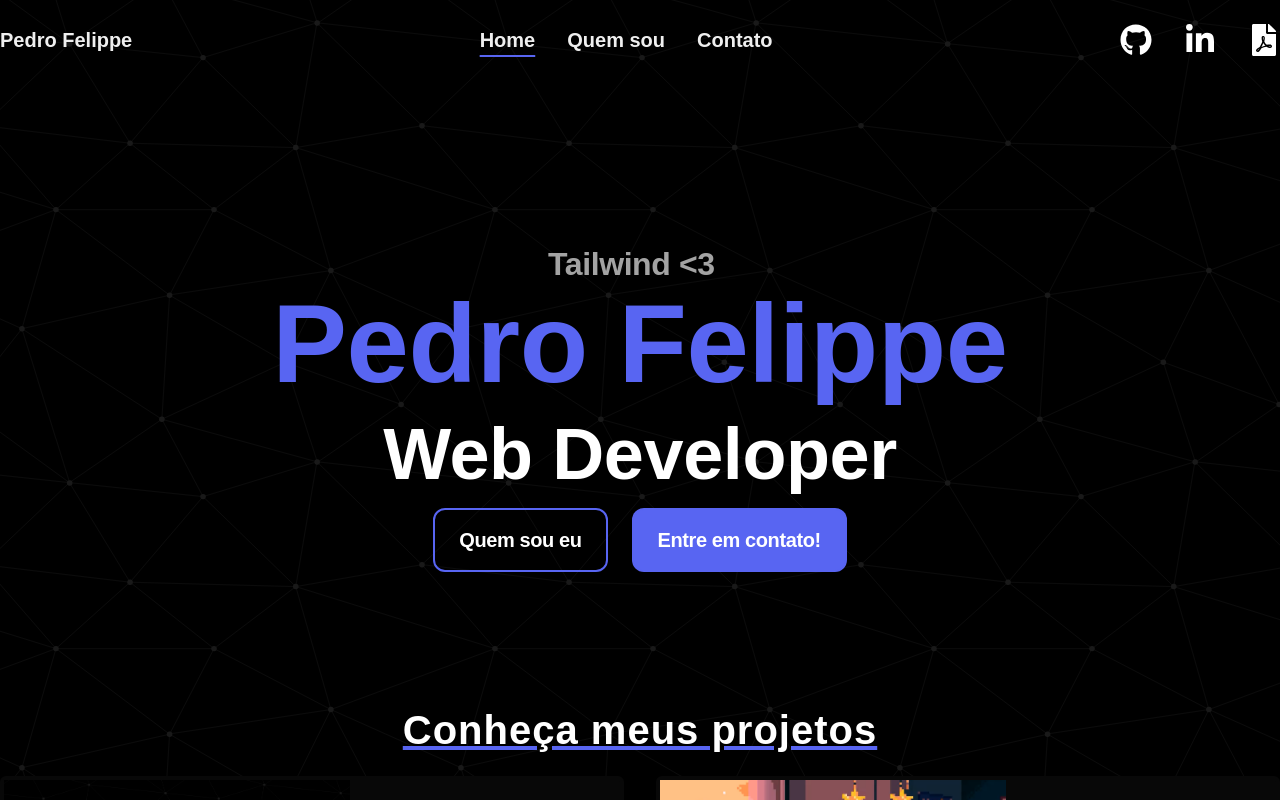
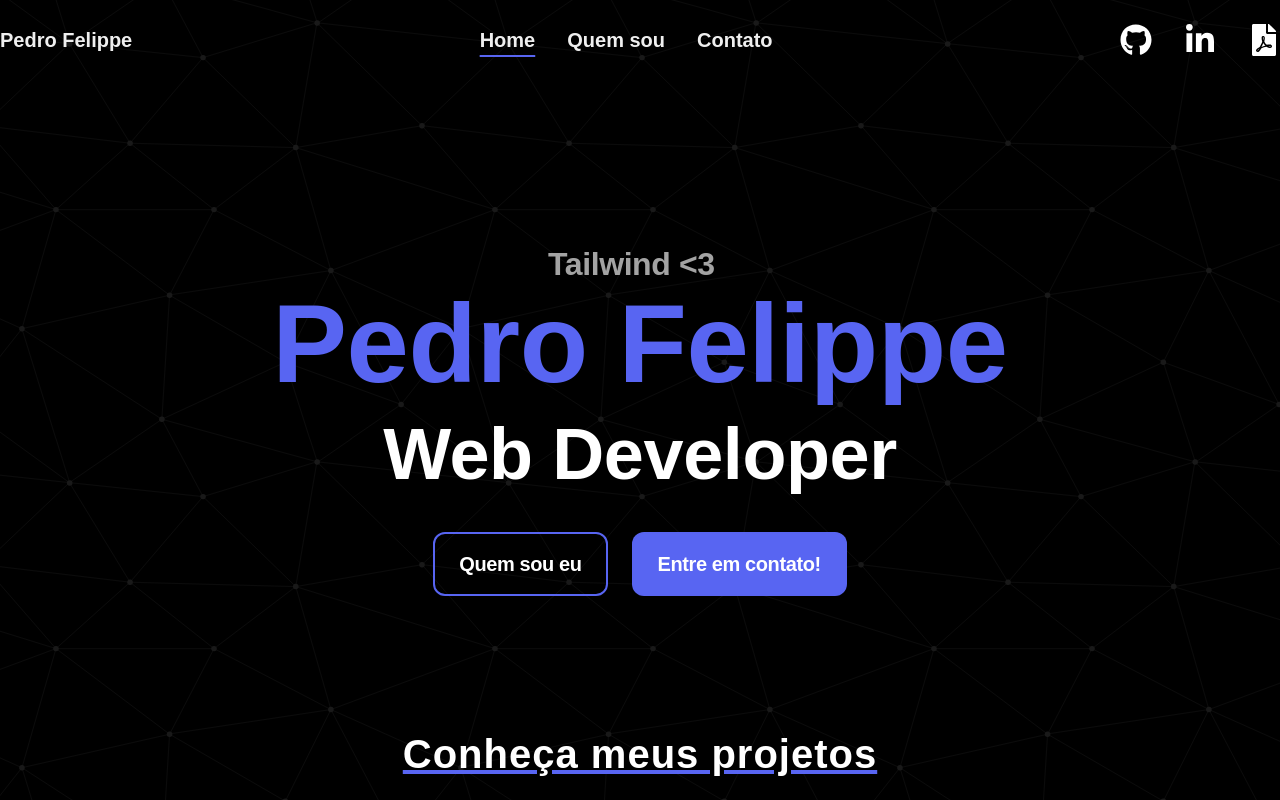
Before and after one commit to pefelippe/Portfolio, a Next.js app: page / in a window 1280 px wide. Built offline with nearby package versions, Linux system fonts and the light colour scheme.

Commit message:
refactor: estruturação do projeto

```diff
--- a/src/content/Hero.tsx
+++ b/src/content/Hero.tsx
@@ -56,7 +56,7 @@ export default function Hero() {
           initial={{ y: 25, opacity: 0 }}
           animate={{ y: 0, opacity: 1 }}
           transition={{ duration: 2, delay: 1 }}
-          className="flex gap-6 justify-center  items-center"
+          className="flex gap-6 justify-center  items-center pt-6"
         >
           <motion.div
             whileHover={{
```
